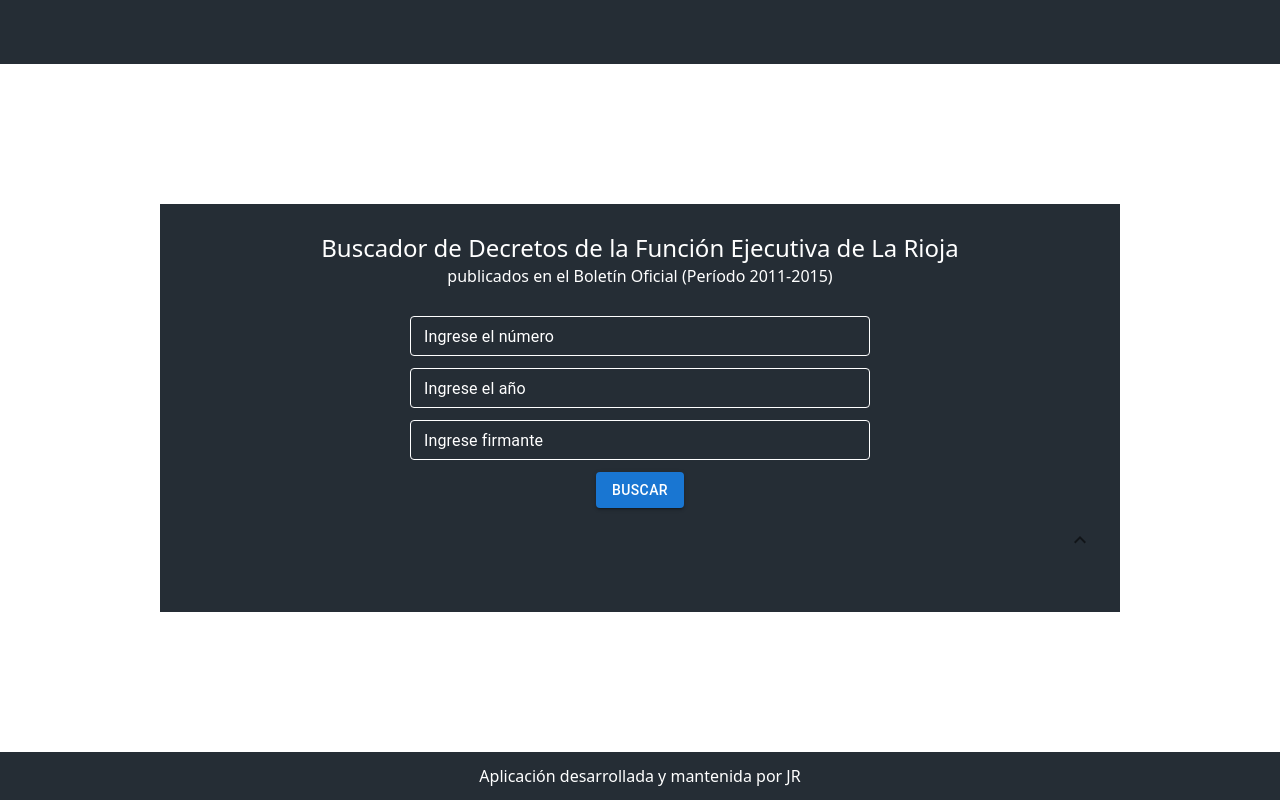
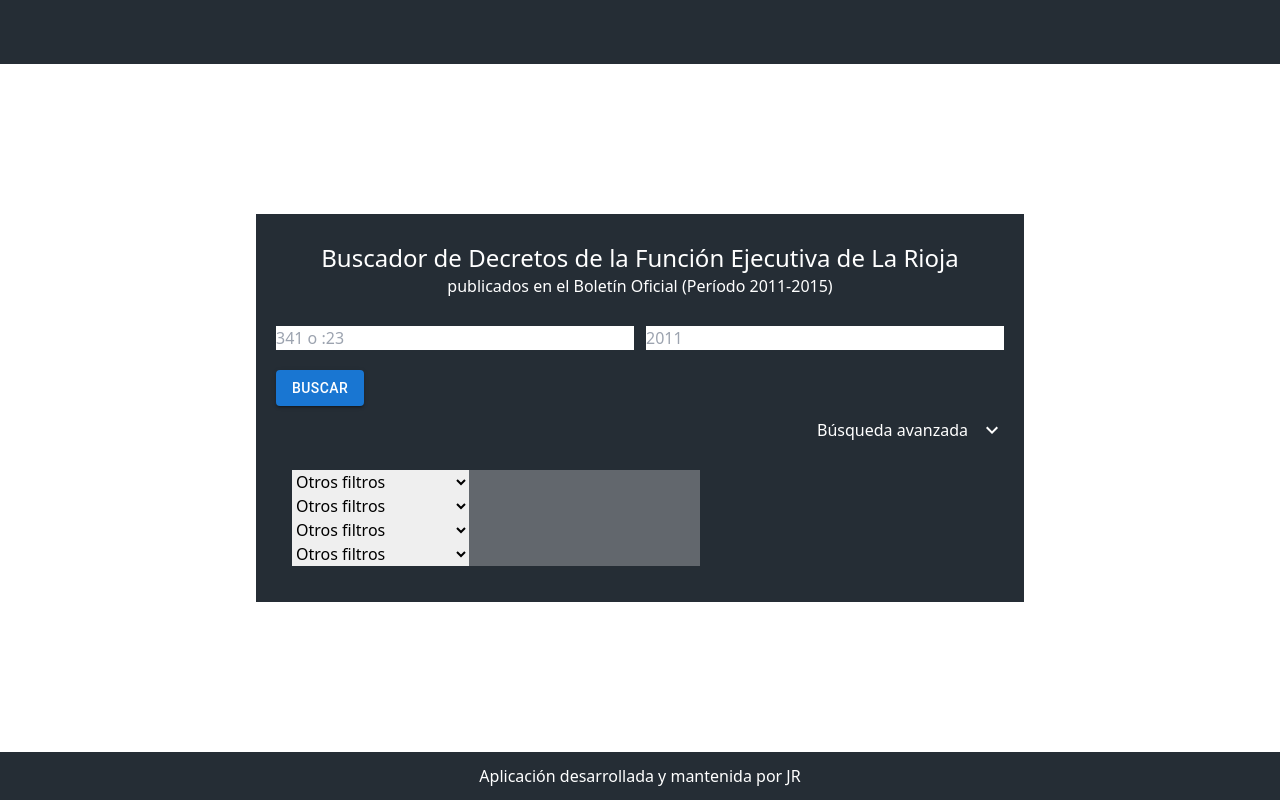
Before and after one commit to JuannRob/decReact, a React (Vite) app: page / in a window 1280 px wide. Both pictures are taken after a click on the button "expand". Built offline with nearby package versions, Linux system fonts and the light colour scheme.

Commit message:
custom forms

```diff
--- a/src/App.jsx
+++ b/src/App.jsx
@@ -11,7 +11,7 @@ export const App = () => {
     <div className="flex min-h-screen flex-col">
       <Header />
 
-      <div className="container flex w-3/4 flex-grow flex-col justify-center self-center">
+      <div className="container flex w-3/4 xl:w-3/5 flex-grow flex-col justify-center self-center">
         <div className="wrapper w-full bg-main-color p-5 my-11 xl:my-0">
           <Routes>
             <Route path="/" element={<Search />} />
--- /dev/null
+++ b/src/components/search-bar/CustomSearchBar.jsx
@@ -0,0 +1,77 @@
+import React, { useState } from 'react'
+import {
+  Select,
+  InputLabel,
+  TextField,
+  MenuItem,
+  FormControl
+} from '@mui/material'
+
+const filters = {
+  fecha_pub: 'Fecha de publicación',
+  firma: 'Gobernador',
+  otros_firman: 'Otros firmantes',
+  num_ed_pub: 'N° Ed. Pub.',
+  pag_pub: 'Pág. Pub.',
+  anho_tomo: 'Año del Tomo',
+  nro_tomo: 'N° del Tomo',
+  anexo: 'Anexo',
+  ley_promul: 'Ley promulgada',
+  ley_vetada: 'Ley vetada',
+  parte_vetada: 'Parte Vetada',
+  ratif_x_ley: 'Ratif. por ley',
+  dnu: 'DNU',
+  reglamenta_ley: 'Reglamenta ley',
+  tema: 'Tema',
+  titulo: 'Título',
+  estado: 'Estado',
+  modif_por: 'Modificada por',
+  modif_a: 'Modifica a',
+  ref_norm: 'Ref. normativas',
+  fecha_carga: 'Fecha Carga',
+  deroga_dec: 'Deroga decreto',
+  derogado_por: 'Derogada por',
+  pendiente: 'Pendiente'
+}
+
+function CustomSearchBar ({ formName, inputColor }) {
+  const [isDisable, setIsDisable] = useState(true)
+
+
+  const handleChange = e => {
+    setIsDisable(false)
+    setSearchItem(e.target.value)
+  }
+
+  return (
+        <FormControl fullWidth className="flex flex-row">
+            <div>
+                <InputLabel id="">{filters[searchItem]}</InputLabel>
+                <Select
+                    labelId="demo-simple-select-label"
+                    id="demo-simple-select"
+                    label={filters[searchItem]}
+                    onChange={handleChange}
+                >
+                    {Object.keys(filters).map((item, i) => {
+                      return (
+                            <MenuItem key={i} value={item}>
+                                {filters[item]}
+                            </MenuItem>
+                      )
+                    })}
+                </Select>
+            </div>
+            <TextField
+                id="search-bar"
+                form="searchForm"
+                className="text"
+                variant="outlined"
+                size="small"
+                value={}
+                disabled={isDisable}
+            />
+        </FormControl>
+  )
+}
+export default CustomSearchBar
--- a/src/components/search-bar/SearchBar.jsx
+++ /dev/null
@@ -1,18 +0,0 @@
-import React from 'react'
-import { TextField } from '@mui/material'
-
-const SearchBar = () => {
-  return (
-      <TextField
-        id="search-bar"
-        name="num"
-        className="text"
-        label="Ingrese el número"
-        variant="outlined"
-        placeholder="341 o :23"
-        size="small"
-      />
-  )
-}
-
-export default SearchBar
--- /dev/null
+++ b/src/data/filters.js
@@ -0,0 +1,28 @@
+const filters = {
+  fecha_pub: 'Fecha de publicación',
+  firma: 'Gobernador',
+  otros_firman: 'Otros firmantes',
+  num_ed_pub: 'N° Ed. Pub.',
+  pag_pub: 'Pág. Pub.',
+  anho_tomo: 'Año del Tomo',
+  nro_tomo: 'N° del Tomo',
+  anexo: 'Anexo',
+  ley_promul: 'Ley promulgada',
+  ley_vetada: 'Ley vetada',
+  parte_vetada: 'Parte Vetada',
+  ratif_x_ley: 'Ratif. por ley',
+  dnu: 'DNU',
+  reglamenta_ley: 'Reglamenta ley',
+  tema: 'Tema',
+  titulo: 'Título',
+  estado: 'Estado',
+  modif_por: 'Modificada por',
+  modif_a: 'Modifica a',
+  ref_norm: 'Ref. normativas',
+  fecha_carga: 'Fecha Carga',
+  deroga_dec: 'Deroga decreto',
+  derogado_por: 'Derogada por',
+  pendiente: 'Pendiente'
+}
+
+export default filters
--- a/src/pages/Search.jsx
+++ b/src/pages/Search.jsx
@@ -1,68 +1,50 @@
 import React, { useState } from 'react'
-// import SearchBar from '../components/search-bar/SearchBar'
-import { TextField, Button } from '@mui/material'
+import { Button, IconButton, Collapse } from '@mui/material'
+import ExpandMoreIcon from '@mui/icons-material/ExpandMore'
+import ExpandLessIcon from '@mui/icons-material/ExpandLess'
 import { useNavigate } from 'react-router-dom'
-import { styled } from '@mui/material/styles'
+import filters from '../data/filters'
+// import CustomSearchBar from '../components/search-bar/CustomSearchBar'
 
-/* Collapsible List */
-import IconButton from '@mui/material/IconButton'
-import Collapse from '@mui/material/Collapse'
-import ExpandMoreIcon from '@mui/icons-material/ExpandMore'
+const Search = () => {
+  const initialInputs = [
+    { paramName: '', paramValue: '', isDisable: true },
+    { paramName: '', paramValue: '', isDisable: true },
+    { paramName: '', paramValue: '', isDisable: true },
+    { paramName: '', paramValue: '', isDisable: true }
+  ]
 
-const ExpandMore = styled((props) => {
-  const { expand, ...other } = props
-  return <IconButton {...other} />
-})(({ theme, expand }) => ({
-  transform: !expand ? 'rotate(0deg)' : 'rotate(180deg)',
-  marginLeft: 'auto',
-  transition: theme.transitions.create('transform', {
-    duration: theme.transitions.duration.shortest
-  })
-}))
+  const navigate = useNavigate()
+  const [expanded, setExpanded] = useState(false)
+  const [inputs, setInputs] = useState(initialInputs)
 
-const inputColor = {
-  input: { color: 'white' },
-  color: 'white',
-  '& label.Mui-focused': {
-    color: 'white'
-  },
-  '& .MuiInput-underline:after': {
-    borderBottomColor: 'white'
-  },
-  '& .MuiOutlinedInput-root': {
-    '& fieldset': {
-      borderColor: 'white'
-    },
-    '&:hover fieldset': {
-      borderColor: 'white'
-    },
-    '&.Mui-focused fieldset': {
-      borderColor: 'white'
-    }
-  },
-  '& .MuiInputLabel-root': {
-    color: 'white'
-  }
+  const handleParamChange = (i, e) => {
+    const newInputs = [...inputs]
+    newInputs[i].paramName = e.target.value
+    newInputs[i].isDisable = false
+    setInputs(newInputs)
   }
 
-const Search = () => {
-  const navigate = useNavigate()
-  const [expanded, setExpanded] = useState(false)
-
-  const handleExpandClick = () => {
-    setExpanded(!expanded)
+  const handleValueChange = (i, e) => {
+    const newInputs = [...inputs]
+    newInputs[i].paramValue = e.target.value
+    setInputs(newInputs)
   }
 
-  const handleSubmit = (e) => {
+  const handleExpand = () => {
+    setExpanded((prevExpanded) => !prevExpanded)
+  }
+
+  const handleSubmit = e => {
     e.preventDefault()
     const formData = new window.FormData(e.target)
     for (const pair of formData) {
+      console.log(pair)
       if (pair[1] === '') {
         formData.delete(pair[0])
       }
     }
     const fields = Object.fromEntries(formData)
-    console.log(fields)
     navigate('/decretos', { state: fields })
   }
 
@@ -76,51 +58,62 @@ const Search = () => {
           publicados en el Boletín Oficial (Período 2011-2015)
         </p>
       </div>
-      <form className='form flex flex-col items-center [&>.text]:w-1/2 gap-3 py-5' onSubmit={handleSubmit}>
-      <TextField
+      <form id="searchForm" className="form flex items-center [&>.text]:w-1/2 gap-3 py-5 text-black" onSubmit={handleSubmit}>
+        <input
           id="search-bar"
           name="num"
           className="text"
           label="Ingrese el número"
-        variant="outlined"
           placeholder="341 o :23"
-        size="small"
-        sx={ inputColor }
         />
-      <TextField
+        <input
           id="search-bar"
           name="anho"
           className="text"
           label="Ingrese el año"
-        variant="outlined"
           placeholder="2011"
-        size="small"
-        sx={ inputColor }
         />
-      <TextField
-        id="search-bar"
-        name="firma"
-        className="text"
-        label="Ingrese firmante"
-        variant="outlined"
-        placeholder="Herrera"
-        size="small"
-        sx={ inputColor }
+      </form>
+      <Button form="searchForm" variant="contained" type="submit"> Buscar </Button>
+      <div className="flex justify-end items-center">
+        <span>Búsqueda avanzada</span>
+        <IconButton
+          size="large"
+          edge="end"
+          aria-label="expand"
+          onClick={handleExpand}
+          sx={{ color: 'white' }}
+        >
+          {expanded ? <ExpandMoreIcon /> : <ExpandLessIcon />}
+        </IconButton>
+      </div>
+      <Collapse in={expanded} timeout="auto" unmountOnExit>
+        <div className="p-4 w-full text-black">
+          {inputs.map((input, i) => (
+            <div key={i}>
+              <select value={input.paramName} onChange={(e) => handleParamChange(i, e)}>
+                <option value="" disabled selected hidden>Otros filtros</option>
+                {Object.keys(filters).map((item, i) => {
+                  return (
+                    <option key={i} value={item}>
+                      {filters[item]}
+                    </option>
+                  )
+                })}
+              </select>
+              <input
+                type="text"
+                form="searchForm"
+                name={input.paramName}
+                value={input.paramValue}
+                onChange={(e) => handleValueChange(i, e)}
+                disabled={input.isDisable}
               />
-      <Button variant="contained" type="submit"> Buscar </Button>
-      <ExpandMore
-          expand={expanded}
-          onClick={handleExpandClick}
-          aria-expanded={expanded}
-          aria-label="show more"
-        >
-          <ExpandMoreIcon />
-        </ExpandMore>
-      <Collapse in={open} timeout="auto" unmountOnExit>
+            </div>
+          ))}
+
+        </div>
       </Collapse>
-
-      {/* <SearchBar searchQuery={searchQuery} setSearchQuery={setSearchQuery} /> */}
-      </form>
     </>
   )
 }
```
Also changed, not shown: package.json (+12 -12 lines). Lines whose indentation alone changed are shown as unchanged.
